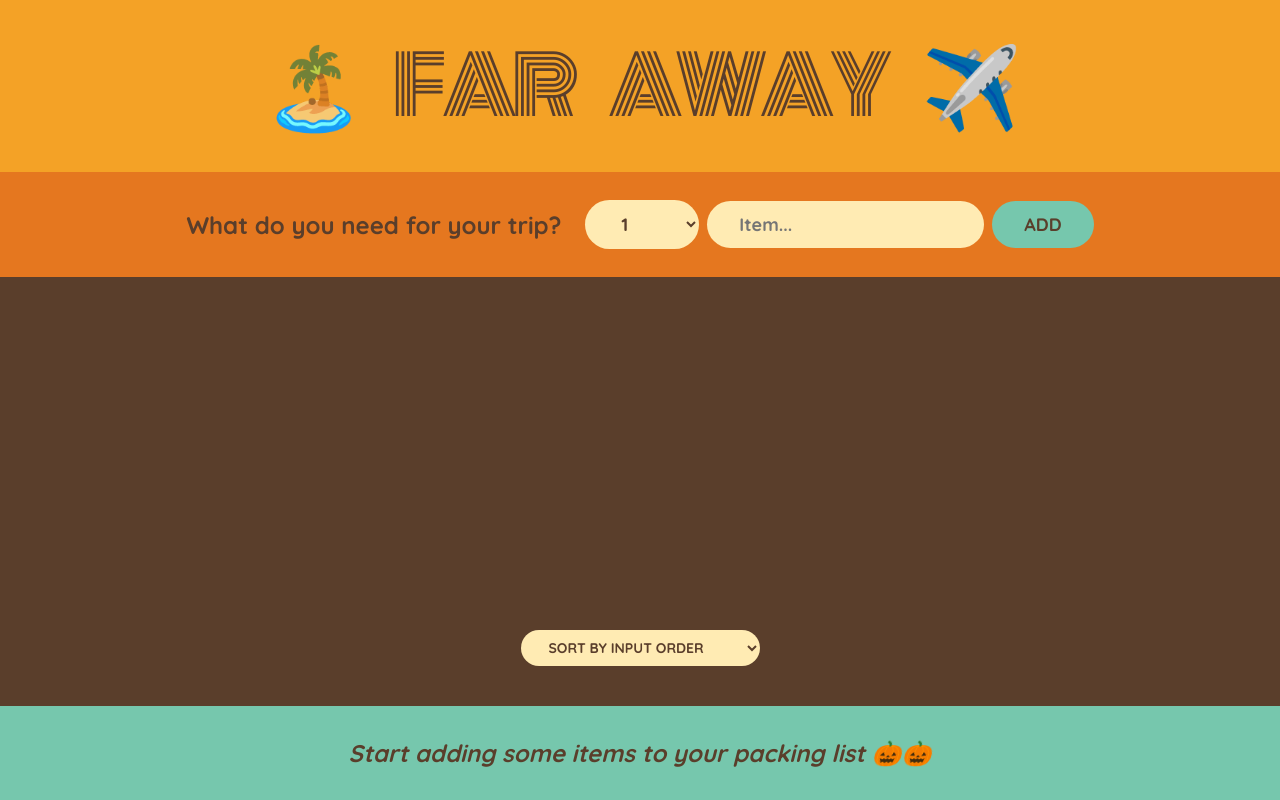
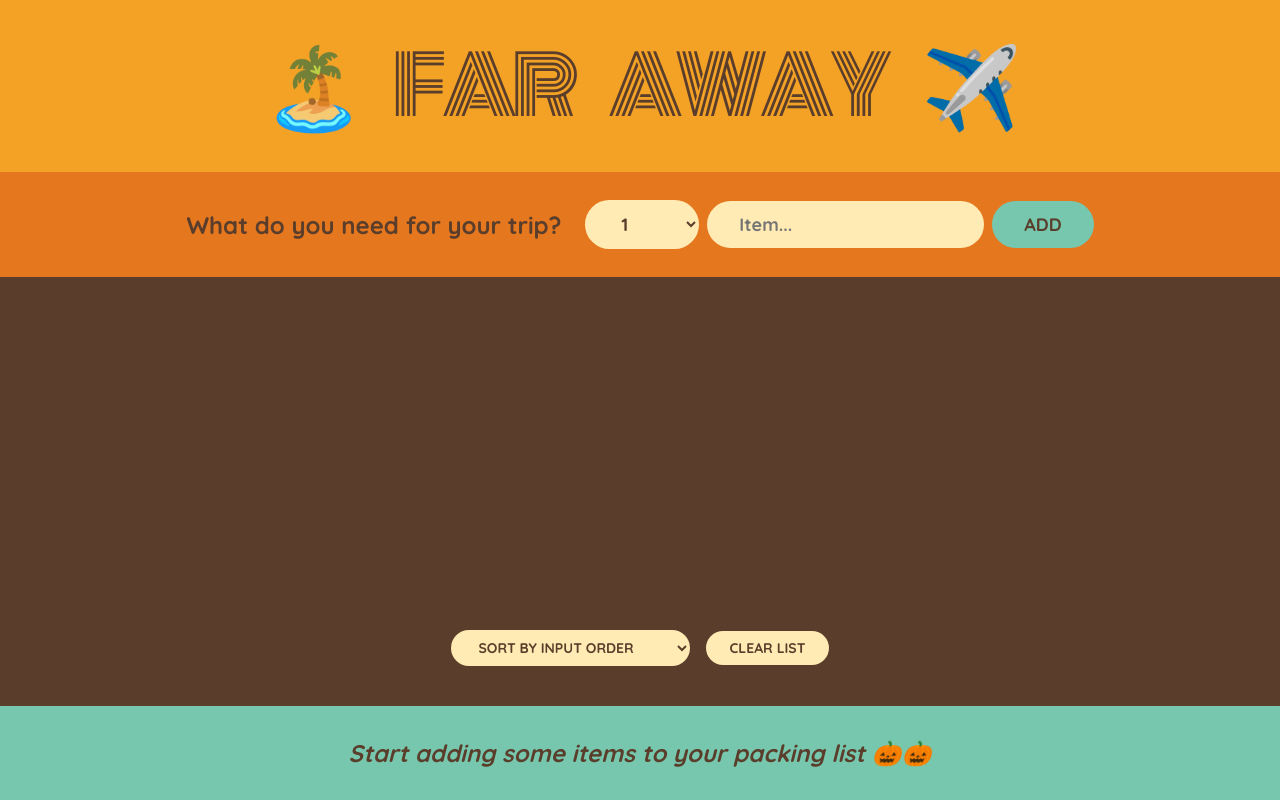
Before and after one commit to Akito08/travel-list, a React (Create React App) app: page / in a window 1280 px wide. Built offline with nearby package versions, Linux system fonts and the light colour scheme.

Commit message:
一括の削除機能の追加

```diff
--- a/src/App.js
+++ b/src/App.js
@@ -1,4 +1,5 @@
 import { useState } from "react";
+import Logo from "./Logo";
 
 export default function App() {
   const [items, setItems] = useState([]);
@@ -19,6 +20,11 @@ export default function App() {
     );
   }
 
+  function handleClearList() {
+    const confirmed = window.confirm("本当に削除しますか?");
+    if (confirmed) setItems([]);
+  }
+
   return (
     <div className="app">
       <Logo />
@@ -27,15 +33,13 @@ export default function App() {
         items={items}
         onDeleteItem={handleDeleteItem}
         onToggleItem={handleToggleItem}
+        onClearList={handleClearList}
       />
       <Stats items={items} />
     </div>
   );
 }
 
-function Logo() {
-  return <h1>🏝️ Far Away ✈️</h1>;
-}
 function Form({ onAddItems }) {
   const [name, setName] = useState("");
   const [quantity, setQuantity] = useState(1);
@@ -76,7 +80,7 @@ function Form({ onAddItems }) {
     </form>
   );
 }
-function PackingList({ items, onDeleteItem, onToggleItem }) {
+function PackingList({ items, onDeleteItem, onToggleItem, onClearList }) {
   const [sortBy, setSortBy] = useState("input");
 
   let sortedItems;
@@ -108,6 +112,7 @@ function PackingList({ items, onDeleteItem, onToggleItem }) {
           <option value="name">Sort by name</option>
           <option value="packed">Sort by packed status</option>
         </select>
+        <button onClick={onClearList}>Clear list</button>
       </div>
     </div>
   );
--- /dev/null
+++ b/src/Logo.js
@@ -0,0 +1,3 @@
+export default function Logo() {
+  return <h1>🏝️ Far Away ✈️</h1>;
+}
```
